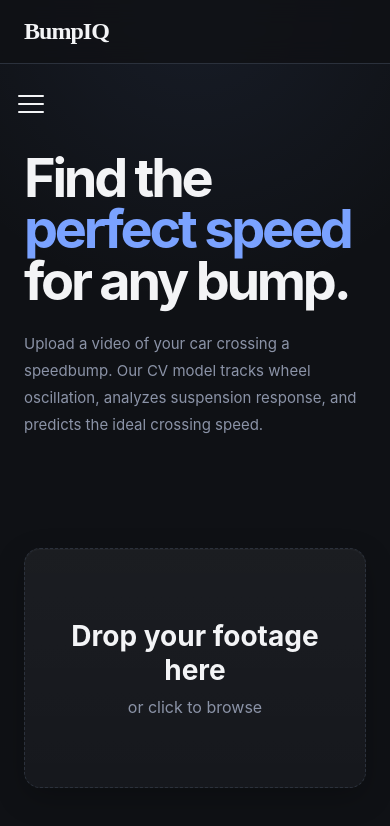
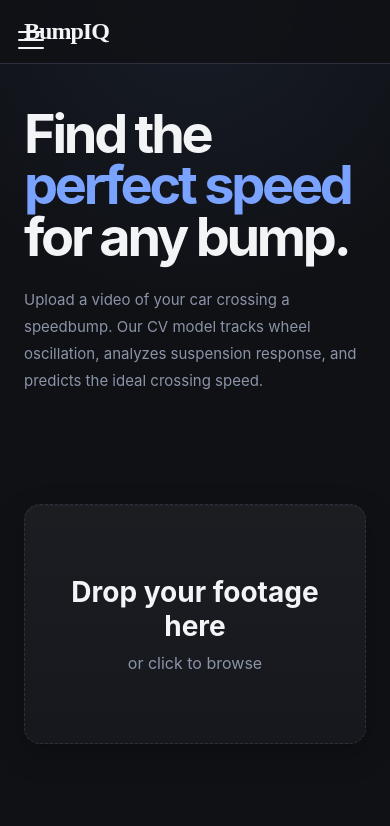
Before and after one commit to Mo0on191/Vehichle-vibration-app, a React (Vite) app in the folder frontend/: page / in a window 390 px wide. Shown: the top 826 px of the page. Built offline with nearby package versions, Linux system fonts and the light colour scheme.

Commit message:
Change hamburger position to fixed and update z-index

```diff
--- a/frontend/src/styles.css
+++ b/frontend/src/styles.css
@@ -365,10 +365,10 @@ footer {
   backdrop-filter: blur(12px);
 }
 .hamburger {
-  position: relative;
+  position: fixed;
   top: 18px;
   left: 18px;
-  z-index: 300;
+  z-index: 9999;
 
   width: 44px;
   height: 44px;
```
